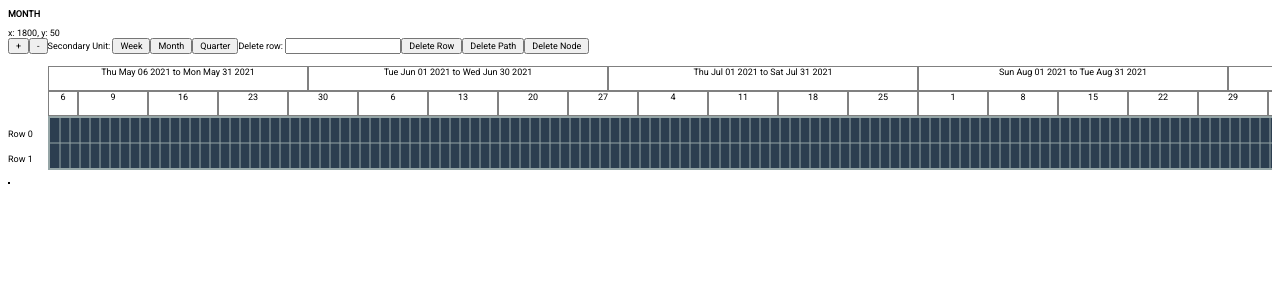
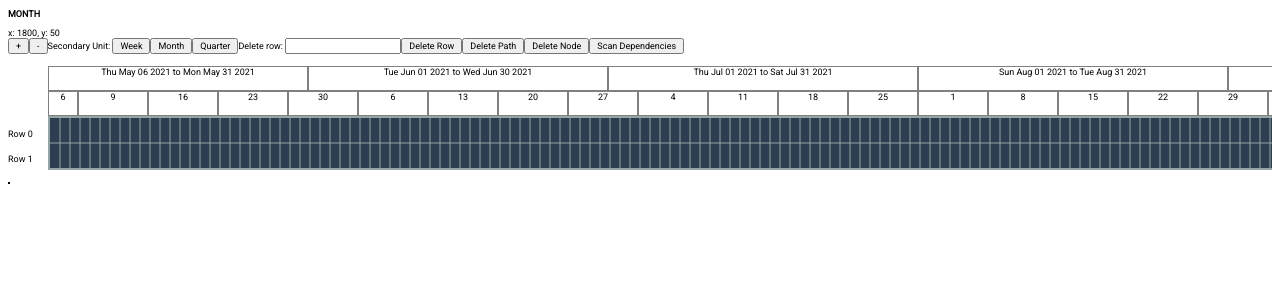
Before and after one commit to mahisnghrwt/canvas-m-react, a React (Create React App) app: page / in a window 1280 px wide. Shown: the top 300 px of the page. Built offline with nearby package versions, Linux system fonts and the light colour scheme.

Commit message:
dependency detection added, (cannot detect cycles though! :( )

```diff
--- a/package.json
+++ b/package.json
@@ -7,6 +7,7 @@
     "@testing-library/react": "^11.2.6",
     "@testing-library/user-event": "^12.8.3",
     "date-fns": "^2.21.3",
+    "loadash": "^1.0.0",
     "react": "^17.0.2",
     "react-dom": "^17.0.2",
     "react-scripts": "4.0.3",
--- a/src/canvas-m/CanvasM.js
+++ b/src/canvas-m/CanvasM.js
@@ -3,7 +3,8 @@ import { PathSnapPoint, baseNodeDimensions, HORIZONTAL_SCALE, parseObjectPropToI
 import { Node, Path } from './graph.js';
 import Helper from './helper.js'
 import HorizontalScale from './HorizontalScale.js';
-import { add, differenceInDays } from 'date-fns';
+import { add, differenceInDays, getOverlappingDaysInIntervals } from 'date-fns';
+
 
 const reducer = (state, action) => {
 	var newState = {};
@@ -184,7 +185,6 @@ const CanvasM = props => {
 
 		// starting to drag the node
 		if (e.button === 0 && isDrawingPath.current === false) {
-			console.log("offset", getMouseOffset(e));
 			if (overNodeExpansionPoints(elementNodeToBaseNode(e.target), getMouseOffset(e))) {
 				startNodeExpansion(e);
 			}
@@ -307,7 +307,6 @@ const CanvasM = props => {
 		// means the path is ending over this node
 		// snap to the desired position
 		// -- get the path object from svgContent state
-		console.log("path id", pathId.current);
 		// -- get its d attribute
 		const d = svgContent.paths[pathId.current].props.d;
 		// parse string d to obj
@@ -324,8 +323,6 @@ const CanvasM = props => {
 		var endPoint = Helper.path.determineNodeSnapPoint_(node, PathSnapPoint.LEFT)
 		// -- this needs to be fixed
 		// -- Graph.addPathToNode(e.target.getAttribute("id"), pathId);
-
-		// -- console.log(Graph.graph);
 		// -- update the endpoint of path, in the d object
 		dObj.tail.x = endPoint.x;
 		dObj.tail.y = endPoint.y;
@@ -396,7 +393,6 @@ const CanvasM = props => {
 		const r1 = parseInt(node.x) + q;
 		const l2 = parseInt(node.x) + parseInt(node.width) - q;
 		const r2 = parseInt(node.x) + parseInt(node.width);
-		console.log(l1, mousePos.x, r1);
 		if ((mousePos.x >= l1 && mousePos.x <= r1) || (mousePos.x >= l2 && mousePos.x <= r2)) {
 			return true;
 		}
@@ -411,6 +407,8 @@ const CanvasM = props => {
 	}
 
 	const expandNode = (id, mousePos) => {
+		initializeIntermediateState();
+
 		const gridPos = canvasCoordToGrid(mousePos);
 
 		// if the mouse position is outside canvas then canvasCoordToGrid can return null
@@ -418,19 +416,32 @@ const CanvasM = props => {
 			return;
 		const rightEndPos = gridCoordToCanvas(gridPos);
 		const updatedNode = {
-			...svgContent.nodes[id]
+			...intermediateStateRef.current.nodes[id],
+			props: {
+				...intermediateStateRef.current.nodes[id].props
+			}
 		};
 		if (rightEndPos.x <= updatedNode.props.x)
 			return;
 
 		const nodeGridPos = canvasCoordToGrid({x: updatedNode.props.x, y: updatedNode.props.y});
 		updatedNode.props.width = (gridPos.x - nodeGridPos.x) * nodeDimensions.current.x;
-		dispatch({type: 'updateNode', target: id, update: updatedNode});
+
+		// update the end date of the node
+		updatedNode.endDate = add(new Date(updatedNode.startDate), { days: parseInt(updatedNode.props.width) / parseInt(nodeDimensions.current.x)});
+
+		intermediateStateReducer({type: 'updateNode', target: id, update: updatedNode});
+
+		dispatchIntermediateState();
 	}
 
 	const endNodeExpansion = e => {
+		initializeIntermediateState();
+
 		useGraph.updateAllNodePaths(nodeToExpand.current);
 		cancelNodeExpand("Cancelled node expand!");
+
+		dispatchIntermediateState();
 	}
 
 	const cancelNodeExpand = message => {
@@ -441,16 +452,29 @@ const CanvasM = props => {
 
 	// ### SOME USEFUL FUNCTIONS
 
+	/**
+	 *
+	 * @param {{x: number, y: number}} coordinates Position where to initialize the node, relative to canvas.
+	 * @returns {undefined|Object} node
+	 * @description Takes in the coordiantes where to place the new node, returns the node object that can be placed into "svgContent". node.props contains all the attributes to draw SVG.
+	 */
 	const createNewNode = (coordinates) => {
+		// convert the corrdinates to grid based
 		const gridCoord = canvasCoordToGrid(coordinates);
+		// Return null if the row is already occupied by another node
 		if (rows.current[gridCoord.y] != undefined)
 			return null;
+		// get an id
 		const id = IDCOUNTER.current++;
+		// mark the targetted row now as occupied by this node
 		rows.current[gridCoord.y] = id;
+		// Get the coordiantes on canvas to place this node
 		const snappedCoord = gridCoordToCanvas(gridCoord);
+
 		return {
 			id: id,
 			startDate: add(startDate.current, { days: gridCoord.x }),
+			endDate: add(startDate.current, { days: gridCoord.x + 1}),
 			props: {
 				className: "rect",
 				id: id,
@@ -554,7 +578,6 @@ const CanvasM = props => {
 
 			if (graph.current.paths[pathId].addNode(nodeId) === false) {
 				// do something
-				console.log(graph.current.paths[pathId]);
 				throw new Error("no free end for this path!");
 			}
 		},
@@ -565,8 +588,6 @@ const CanvasM = props => {
 			if (id === -1) return;
 
 			const node = stateNodeToBaseNode_(id, true);
-			console.log("node ", node);
-
 			// returns {id: nodeId, paths: { [pathId]: 1}}
 			// -- we are already storing the information in the JSObj, soo, we dont necessarily need another class to store this information, :P kill this source of redundancy
 			// -- instead store the information in the stateonly
@@ -574,9 +595,6 @@ const CanvasM = props => {
 			// -- but create "reducer" like functions for help!
 			const nodeInfo = useGraph.getNodeInfo(id);
 			if (nodeInfo == null || nodeInfo == undefined) return;
-
-			console.log("paths", nodeInfo.paths);
-
 
 			// for every single path latched to this node
 			for (const pathId of nodeInfo.paths) {
@@ -616,8 +634,237 @@ const CanvasM = props => {
 				intermediateStateReducer({ type: "updatePathProps", target: pathId, update: { d: Helper.path.parseToString(updatedPath) }});
 				// path.setAttribute("d", parsePathDToStr(updatedPath));
 			}
+		},
+		scanDependencies: () => {
+			// possible status of the nodes
+			const status = {
+				CLEAR: "CLEAR",
+				BLOCKED: "BLOCKED",
+				PARTIALLY_BLOCKED: "PARTIALLY_BLOCKED"
+			}
+
+			// returns the worse condition among two dependecy status
+			const getWorseStatus = (l, r) => {
+				if (l == undefined && r == undefined) return null;
+				if (l == undefined) return r;
+				if (r == undefined) return l;
+
+				switch(r) {
+					case status.BLOCKED:
+						return status.BLOCKED;
+					case status.PARTIALLY_BLOCKED:
+						return l === status.BLOCKED ? status.BLOCKED : status.PARTIALLY_BLOCKED;
+					case status.CLEAR:
+						return l === status.CLEAR ? status.CLEAR : l;
+					default:
+						throw new Error(`Unexpcted dependency status ${r}`);
+				}
+			}
+
+
+			/**
+			 *
+			 * @param {number} dependee
+			 * @param {number} dependant
+			 * @returns [dependee->dependant]
+			 */
+			const createPathString = (dependee, dependant) => {
+				return `${dependee}->${dependant}`;
+			}
+
+			/**
+			 *
+			 * @param {number} id_ dependant
+			 * @param {Set} visitedPaths :)
+			 * @returns  returns unvisited dependee
+			 */
+			const getUnvisitedDependee = (id_, visitedPaths) => {
+				for (const pathId of graph.current.nodes[id_].paths) {
+					// child is considered only if the path.end === id_
+					if (graph.current.paths[pathId].end === id_) {
+						// this is a valid child in our defination
+						// the node with id_ is dependent on the .origin of the path
+						// if this child is not already visited return its id
+						const dependee = graph.current.paths[pathId].origin;
+						if (visitedPaths.has(createPathString(dependee, id_)) === false) {
+							return dependee;
+						}
+					}
+				}
+
+				return null;
+			}
+
+
+			const determineDelay = (dependee, dependant) => {
+				if (new Date(dependant.startDate) >= new Date(dependee.endDate))
+					return status.CLEAR;
+				if (new Date(dependant.endDate) <= new Date(dependee.endDate))
+					return status.BLOCKED;
+				if (new Date(dependant.endDate) > new Date(dependee.endDate))
+					return status.PARTIALLY_BLOCKED;
+			}
+
+			/**
+			 *
+			 * @description It has dependant, if event the single path originates from the node
+			 */
+			const hasDependant = n => {
+				for (const p of graph.current.nodes[n].paths) {
+					// for path p of this node
+					if (graph.current.paths[p].origin == n)
+						return true;
+				}
+
+				return false;
+			}
+
+			var dependencies = {};
+			var stack = [];
+			const visitedPaths = new Set();
+			for (const n in graph.current.nodes) {
+				dependencies[n] = {
+					isChecked: false
+				}
+			}
+		/*
+		*****************************************************************************************
+		*****************************************************************************************
+		for node n in nodes
+			hasnt been checked already and has atleast one dependee
+				already checked
+					if has dependant
+						-> then look for dependancy blocks and update the "dependants" value
+						-> also mark this path as visited dependee->dependant
+					else
+						then just skip it
+				not checked already
+					look for the unvisited dependee (current node -> dependee has been done before)
+						-> if any, push into the stack and one by one
+					else
+						-> all the dependee has already been visited
+						-> then mark this node as checked, since all the dependee has already contributed to the status of this node
+			else
+				if no dependee
+					mark it as clear
+		*****************************************************************************************
+		*****************************************************************************************
+		*/
+			// iterate through all the nodes we have
+			for (const n in graph.current.nodes) {
+				if (hasDependant(n) === false && dependencies[n].isChecked === false) {
+					console.log(`${n} does not have dependant!`);
+					// clear the stack
+					stack.splice(0);
+					// push the current node into the stack
+					stack.push(n);
+
+					while (stack.length !== 0) {
+						const top = stack[stack.length - 1];
+						// if the "top" node has already been checked
+						if (dependencies[top].isChecked === true) {
+							// if checked pop the "top" node from the stack
+							stack.pop();
+
+							// if the stack length is greater than 0, the current top node in the is dependant on the "top" node
+							if (stack.length > 0) {
+								const dependantNode = stack[stack.length - 1];
+
+								// calculate the dependancy between "top" and "cTop" node
+								const dependee = {startDate: svgContent.nodes[top].startDate, endDate: svgContent.nodes[top].endDate};
+								const dependant = {startDate: svgContent.nodes[dependantNode].startDate, endDate: svgContent.nodes[dependantNode].endDate};
+								const delay = determineDelay(dependee, dependant);
+								// set the status for dependant node
+								dependencies[dependantNode].status = getWorseStatus(dependencies[dependantNode].status, getWorseStatus(dependencies[top].status, delay));
+								// mark the path [dependee->dependant] as visited
+								visitedPaths.add(createPathString(top, dependantNode));
+							}
+							else {
+								// do nothing
+							}
+						}
+						else {
+							// get unvisited dependee
+							const dependee = getUnvisitedDependee(top, visitedPaths);
+							if (dependee != null) {
+								// now perform dependancy check on the dependee
+								stack.push(dependee);
+							}
+							else {
+								// no dependee left, so mark this node as checked
+								dependencies[top].isChecked = true;
+								// just in case, this node is a leaf node
+								dependencies[top].status = getWorseStatus(dependencies[top].status, status.CLEAR);
+							}
+						}
+					}
+				}
+			}
+
+			setInfo(dependencies);
 		}
 	};
+
+
+	/*
+		scanDependencies function
+		*** NOTE -- children === dependee ***
+		Q. How do I check if the node n is blocked or not?
+		A. If any node among is children is blocked, then we take the worst case between two.
+			-> if still the node n is anything but "blocked", against every children we look for "block" or "partial block"
+			 	-> we take the worst among all the above cases and set it as the status of node "n"
+
+		----> psuedocode <----
+		dependencyStatus = []
+		for (node n in graph) {
+			// use stack to avoid recursion hell :()
+			if (checked(n) === false) {
+				stack.push(n);
+
+				// on the loop end we must have the dependency status of the node "n"
+				while(stack.empty() === false) {
+					top = stack.top();
+					// check if the node has already been checked
+					if (checked(top) === true) {
+						stack.pop();
+
+						// if the node n does not have a dependant
+						if (stack.length === 0) {
+							// can the value of dependency status will still be undfined
+							// yes, in case it didnt had any dependee
+							// then, by default we mark its status as CLEAR
+							if (dependencyStatus[top] == undefined) {
+								dependencyStatus[top] = CLEAR;
+							}
+						}
+						else {
+							// if it does have a dependant
+							if (dependncyStatus[top] == undefined) {
+								dependncyStatus[top] = CLEAR;
+							}
+
+							// set the values for the dependant
+						}
+					}
+				}
+			}
+
+
+			if (checked(n) === false) {
+				if (isDependant(n) === false) {
+					nodeStatus[n] = CLEAR
+				}
+				else {
+					// get the worst state among the children
+					//
+				}
+			}
+		}
+
+		has no dependant, that indicates it has been completely checked
+
+
+	*/
 
 	/**
 	 * @param {number | string} nodeId - id of node to move
@@ -628,6 +875,8 @@ const CanvasM = props => {
 	 * @param {boolean} options.updatePath - update paths attached to this node?
 	 */
 	const moveNodeTo = (nodeId, pos, options) => {
+		const node = intermediateStateRef.current.nodes[nodeId];
+
 		var gridPos = {};
 		if (options.isGridPos === false)
 			gridPos = canvasCoordToGrid(pos);
@@ -644,13 +893,18 @@ const CanvasM = props => {
 		if (gridPos.x === svgContent.nodes[nodeId].props.x && gridPos.y === svgContent.nodes[nodeId].props.y)
 			return;
 
+		// calculate number of days this node expands to
+		const days = node.props.width / nodeDimensions.current.x;
+
 		const updatedStartDate = add(startDate.current, { days: parseInt(gridPos.x) });
+		const updatedEndDate = add(updatedStartDate, {days: days});
 		const pos_ = gridCoordToCanvas(gridPos);
 		const action = {
 			type: 'updateNode',
 			target: nodeId,
 			update: {
 				startDate: updatedStartDate,
+				endDate: updatedEndDate,
 				props: {
 					x: pos_.x
 				}
@@ -755,7 +1009,6 @@ const CanvasM = props => {
 		for (var i = 0; i < grid.y; i++) {
 			const y = (i * nodeDimensions.y);
 			const x = 0;
-			console.log("i", i);
 			gridLabels.current.push(<div className="row-label" style={{height: nodeDimensions.y, position: "relative", top: nodeDimensions.y / 2}}>{`Row ${i}`}</div>)
 		}
 
@@ -875,7 +1128,6 @@ const CanvasM = props => {
 			const updatedNode = updateSVGRectCoordinates(node, data.startDate);
 			const updatedWidthNode = updateSVGRectWidth(node, currentUnit, targetUnit);
 			updatedNode.props.width = updatedWidthNode.props.width;
-			// console.log("updated", updatedNode)
 			localSVGContent.nodes[updatedNode.id] = updatedNode;
 		});
 
@@ -922,9 +1174,11 @@ const CanvasM = props => {
 	}
 
 	const updateSVGRectCoordinates = (node, startDate) => {
+		// get the grid based x position
 		const x = differenceInDays(node.startDate, startDate);
+		// clone the node
 		const updated = { ...node, props: {...node.props}};
-		// now we have the x in grid coordinates, but y is still in canvas coordinates
+		// now convert that to canvas based coordinates
 		const canvasCoord = gridCoordToCanvas({x: x, y: 0});
 		updated.props.x = canvasCoord.x;
 		updated.props.width = nodeDimensions.current.x;
@@ -975,8 +1229,6 @@ const CanvasM = props => {
 
 	const deleteRow_ = id => {
 		deleteRow(id);
-		// updateNodes.map(x => console.log("~", svgContent.nodes[x]));
-		// updateNodes.map(x => useGraph.updateAllNodePaths(x));
 	}
 
 	const DeleteDebugComponent = ({deleteRow__, deleteNode__, deletePath__}) => {
@@ -1016,6 +1268,7 @@ const CanvasM = props => {
 				<button onClick={() => {updateScale("MONTH")}}>Month</button>
 				<button onClick={() => {updateScale("QUARTER")}}>Quarter</button>
 				<DeleteDebugComponent deleteRow__={deleteRow_} deleteNode__={deleteNode} deletePath__={deletePath} />
+				<button onClick={useGraph.scanDependencies}>Scan Dependencies</button>
 			</div>
 			<div className="canvas-wrapper" style={{height: "480px"}}>
 				<HorizontalScale
```
Also changed, not shown: 1 other file (tests, documents, lock files or other folders).
